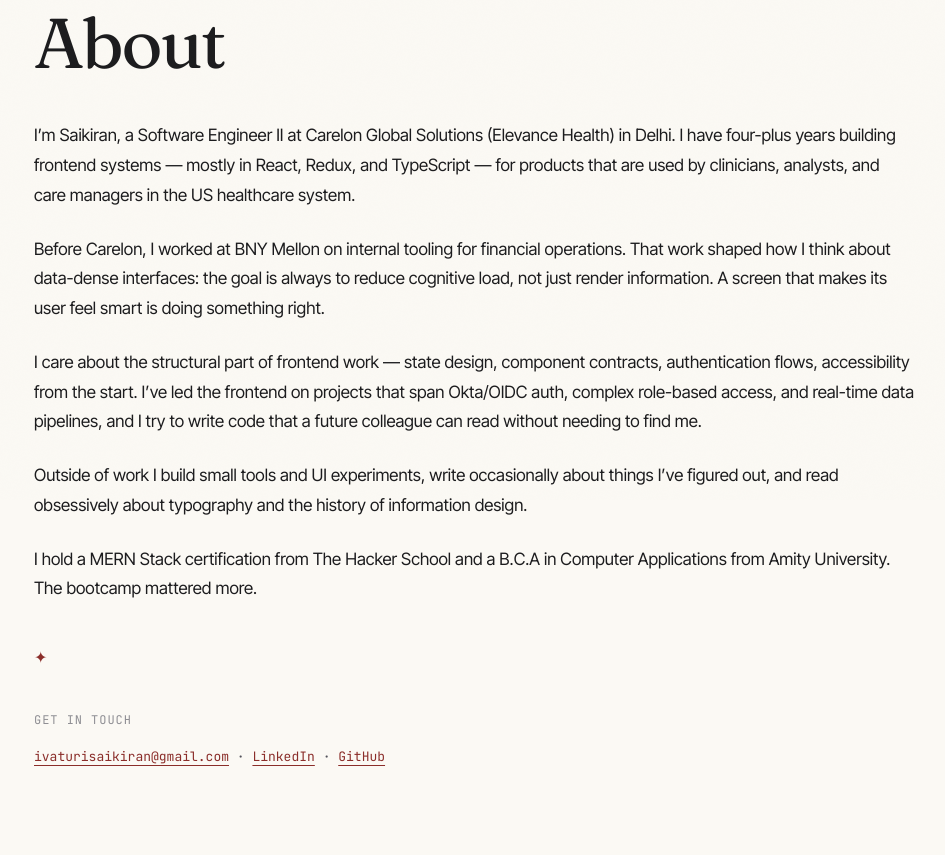
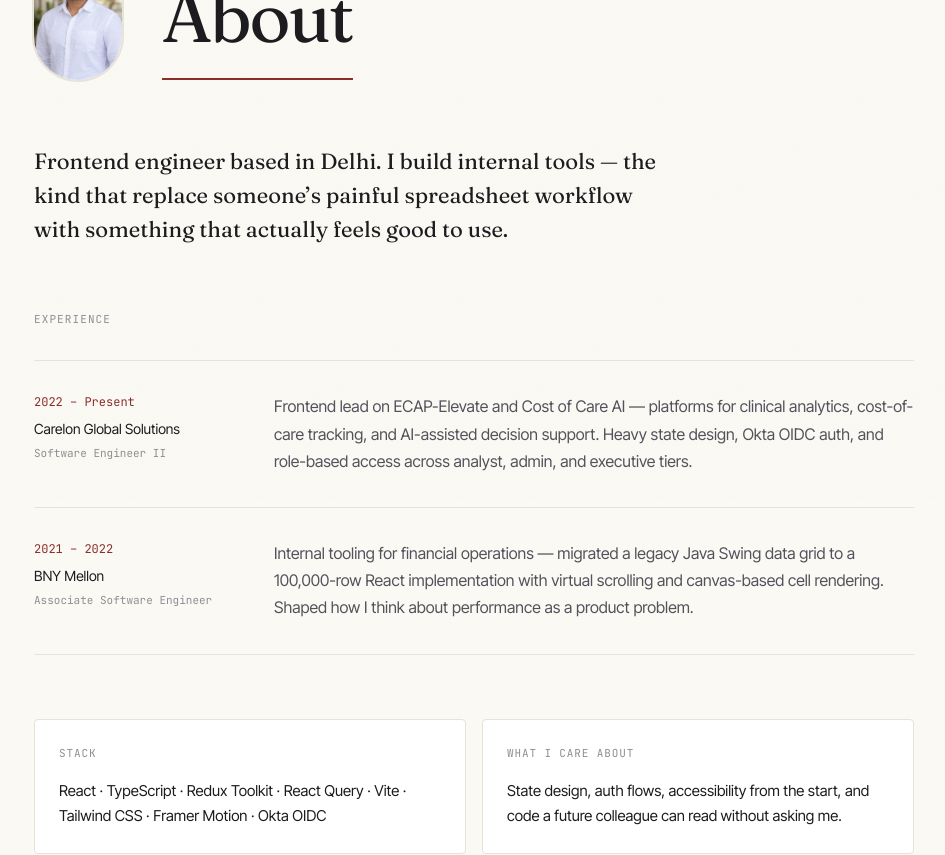
Before and after one commit to SaikiranIvaturi/cv-portfolio, a Next.js app: page /about in a window 1280 px wide. Shown: the part 300-1155 px from the top of the page, without its empty margins (166-1111 px from the left). Built offline with nearby package versions, Linux system fonts and the light colour scheme.

Commit message:
UI changes and Framer Motion

```diff
--- a/app/about/AboutClient.tsx
+++ b/app/about/AboutClient.tsx
@@ -1,110 +1,165 @@
 "use client";
 import Image from "next/image";
 import { motion, useReducedMotion } from "framer-motion";
-import { fadeUp, fadeUpReduced, staggerContainer } from "@/lib/motion";
+import {
+  fadeUp,
+  fadeUpReduced,
+  scaleReveal,
+  staggerContainer,
+} from "@/lib/motion";
 import { PageHeading } from "@/components/PageHeading";
 
 export function AboutClient() {
   const reduced = useReducedMotion();
   const item = reduced ? fadeUpReduced : fadeUp;
+  const scale = reduced ? fadeUpReduced : scaleReveal;
 
   return (
-    <motion.article
+    <div className="pt-24 pb-28 px-6">
+      <motion.div
         variants={staggerContainer}
         initial="hidden"
         animate="visible"
-      className="max-w-[880px] mx-auto pt-14"
+        className="max-w-[880px] mx-auto"
       >
-      <motion.div variants={item} className="mb-8">
+        {/* Header — avatar + heading side by side */}
+        <div className="pt-14 pb-16 flex flex-col sm:flex-row sm:items-end gap-6 sm:gap-10">
+          <motion.div variants={item} className="shrink-0">
             <Image
               src="/images/avatar.jpeg"
               alt="Saikiran Ivaturi"
-          width={80}
-          height={80}
-          className="rounded-full"
+              width={88}
+              height={88}
+              className="rounded-full ring-2 ring-[var(--rule)]"
               priority
             />
           </motion.div>
+          <PageHeading>About</PageHeading>
+        </div>
 
-      <PageHeading className="mb-10">About</PageHeading>
-
-      <div className="prose-content">
-        <motion.p variants={item} className="text-[17px] text-[var(--ink)] leading-[1.75] mb-6">
-          I&rsquo;m Saikiran, a Software Engineer II at Carelon Global
-          Solutions (Elevance Health) in Delhi. I have four-plus years
-          building frontend systems — mostly in React, Redux, and TypeScript —
-          for products that are used by clinicians, analysts, and care
-          managers in the US healthcare system.
+        {/* Intro statement */}
+        <motion.p
+          variants={item}
+          className="font-[family-name:var(--font-fraunces)] text-[22px] text-[var(--ink)] leading-[1.55] max-w-[640px] mb-16"
+        >
+          Frontend engineer based in Delhi. I build internal tools — the kind
+          that replace someone&rsquo;s painful spreadsheet workflow with
+          something that actually feels good to use.
         </motion.p>
 
-        <motion.p variants={item} className="text-[17px] text-[var(--ink)] leading-[1.75] mb-6">
-          Before Carelon, I worked at BNY Mellon on internal tooling for
-          financial operations. That work shaped how I think about data-dense
-          interfaces: the goal is always to reduce cognitive load, not just
-          render information. A screen that makes its user feel smart is doing
-          something right.
-        </motion.p>
+        {/* Experience timeline */}
+        <motion.div variants={item} className="mb-16">
+          <h2 className="font-[family-name:var(--font-jetbrains-mono)] text-[11px] uppercase tracking-[0.1em] text-[var(--ink-subtle)] mb-8">
+            Experience
+          </h2>
+          <div className="border-t border-[var(--rule)]">
+            {/* Carelon */}
+            <div className="py-8 border-b border-[var(--rule)] grid sm:grid-cols-[200px_1fr] gap-4 sm:gap-10">
+              <div>
+                <p className="font-[family-name:var(--font-jetbrains-mono)] text-[12px] text-[var(--accent)] mb-1">
+                  2022 – Present
+                </p>
+                <p className="font-[family-name:var(--font-inter-tight)] text-[14px] text-[var(--ink)]">
+                  Carelon Global Solutions
+                </p>
+                <p className="font-[family-name:var(--font-jetbrains-mono)] text-[11px] text-[var(--ink-subtle)] mt-1">
+                  Software Engineer II
+                </p>
+              </div>
+              <p className="font-[family-name:var(--font-inter-tight)] text-[16px] text-[var(--ink-muted)] leading-[1.7]">
+                Frontend lead on ECAP-Elevate and Cost of Care AI — platforms
+                for clinical analytics, cost-of-care tracking, and AI-assisted
+                decision support. Heavy state design, Okta OIDC auth, and
+                role-based access across analyst, admin, and executive tiers.
+              </p>
+            </div>
+            {/* BNY Mellon */}
+            <div className="py-8 border-b border-[var(--rule)] grid sm:grid-cols-[200px_1fr] gap-4 sm:gap-10">
+              <div>
+                <p className="font-[family-name:var(--font-jetbrains-mono)] text-[12px] text-[var(--accent)] mb-1">
+                  2021 – 2022
+                </p>
+                <p className="font-[family-name:var(--font-inter-tight)] text-[14px] text-[var(--ink)]">
+                  BNY Mellon
+                </p>
+                <p className="font-[family-name:var(--font-jetbrains-mono)] text-[11px] text-[var(--ink-subtle)] mt-1">
+                  Associate Software Engineer
+                </p>
+              </div>
+              <p className="font-[family-name:var(--font-inter-tight)] text-[16px] text-[var(--ink-muted)] leading-[1.7]">
+                Internal tooling for financial operations — migrated a legacy
+                Java Swing data grid to a 100,000-row React implementation with
+                virtual scrolling and canvas-based cell rendering. Shaped how I
+                think about performance as a product problem.
+              </p>
+            </div>
+          </div>
+        </motion.div>
 
-        <motion.p variants={item} className="text-[17px] text-[var(--ink)] leading-[1.75] mb-6">
-          I care about the structural part of frontend work &mdash; state
-          design, component contracts, authentication flows, accessibility
-          from the start. I&rsquo;ve led the frontend on projects that span
-          Okta/OIDC auth, complex role-based access, and real-time data
-          pipelines, and I try to write code that a future colleague can read
-          without needing to find me.
-        </motion.p>
-
-        <motion.p variants={item} className="text-[17px] text-[var(--ink)] leading-[1.75] mb-6">
-          Outside of work I build small tools and UI experiments, write
-          occasionally about things I&rsquo;ve figured out, and read
-          obsessively about typography and the history of information design.
-        </motion.p>
-
-        <motion.p variants={item} className="text-[17px] text-[var(--ink)] leading-[1.75] mb-6">
-          I hold a MERN Stack certification from The Hacker School and a
-          B.C.A in Computer Applications from Amity University. The bootcamp mattered more.
-        </motion.p>
+        {/* Stack + approach cards */}
+        <motion.div
+          variants={scale}
+          className="mb-16 grid sm:grid-cols-2 gap-4"
+        >
+          <div className="p-6 bg-[var(--surface)] border border-[var(--rule)] rounded-sm">
+            <h3 className="font-[family-name:var(--font-jetbrains-mono)] text-[11px] uppercase tracking-[0.08em] text-[var(--ink-subtle)] mb-4">
+              Stack
+            </h3>
+            <p className="font-[family-name:var(--font-inter-tight)] text-[15px] text-[var(--ink)] leading-[1.7]">
+              React · TypeScript · Redux Toolkit · React Query · Vite · Tailwind
+              CSS · Framer Motion · Okta OIDC
+            </p>
           </div>
+          <div className="p-6 bg-[var(--surface)] border border-[var(--rule)] rounded-sm">
+            <h3 className="font-[family-name:var(--font-jetbrains-mono)] text-[11px] uppercase tracking-[0.08em] text-[var(--ink-subtle)] mb-4">
+              What I care about
+            </h3>
+            <p className="font-[family-name:var(--font-inter-tight)] text-[15px] text-[var(--ink)] leading-[1.7]">
+              State design, auth flows, accessibility from the start, and code a
+              future colleague can read without asking me.
+            </p>
+          </div>
+        </motion.div>
 
         <motion.span
           variants={item}
-        className="block text-[var(--accent)] text-[16px] my-10"
+          className="block text-[var(--accent)] text-[16px] mb-14"
           aria-hidden="true"
         >
           ✦
         </motion.span>
 
+        {/* Contact */}
         <motion.section variants={item} aria-label="Contact">
-        <h2 className="font-[family-name:var(--font-jetbrains-mono)] text-[12px] uppercase tracking-[0.08em] text-[var(--ink-subtle)] mb-4">
+          <h2 className="font-[family-name:var(--font-jetbrains-mono)] text-[11px] uppercase tracking-[0.1em] text-[var(--ink-subtle)] mb-5">
             Get in touch
           </h2>
-        <p className="font-[family-name:var(--font-jetbrains-mono)] text-[13px] text-[var(--ink-muted)]">
+          <div className="flex flex-wrap gap-x-5 gap-y-2">
             <a
               href="mailto:ivaturisaikiran@gmail.com"
-            className="text-[var(--accent)] no-underline hover:underline"
+              className="font-[family-name:var(--font-jetbrains-mono)] text-[13px] text-[var(--accent)] no-underline hover:underline"
             >
               ivaturisaikiran@gmail.com
             </a>
-          &nbsp;&middot;&nbsp;
             <a
               href="https://www.linkedin.com/in/saikiran-ivaturi/"
               target="_blank"
               rel="noopener noreferrer"
-            className="text-[var(--ink-muted)] no-underline hover:text-[var(--accent)]"
+              className="font-[family-name:var(--font-jetbrains-mono)] text-[13px] text-[var(--ink-muted)] no-underline hover:text-[var(--accent)] transition-colors"
             >
               LinkedIn
             </a>
-          &nbsp;&middot;&nbsp;
             <a
               href="https://github.com/SaikiranIvaturi"
               target="_blank"
               rel="noopener noreferrer"
-            className="text-[var(--ink-muted)] no-underline hover:text-[var(--accent)]"
+              className="font-[family-name:var(--font-jetbrains-mono)] text-[13px] text-[var(--ink-muted)] no-underline hover:text-[var(--accent)] transition-colors"
             >
               GitHub
             </a>
-        </p>
+          </div>
         </motion.section>
-    </motion.article>
+      </motion.div>
+    </div>
   );
 }
--- a/app/cv/CVClient.tsx
+++ b/app/cv/CVClient.tsx
@@ -120,7 +120,7 @@
               Summary
             </h2>
             <p className="font-[family-name:var(--font-inter-tight)] text-[16px] text-[var(--ink)] leading-[1.7]">
-              Frontend engineer with 4+ years building production systems in
+              Frontend engineer with 5+ years building production systems in
               React, Redux, and TypeScript. Currently at Carelon Global
               Solutions (Elevance Health), leading frontend development on
               healthcare AI and data tooling. Strong on component architecture,
--- a/app/cv/page.tsx
+++ b/app/cv/page.tsx
@@ -5,7 +5,7 @@
 export const metadata: Metadata = buildMetadata({
   title: "CV",
   description:
-    "Curriculum vitae of Saikiran — Software Engineer II with 4+ years of React, Redux, and TypeScript experience.",
+    "Curriculum vitae of Saikiran — Software Engineer II with 5+ years of React, Redux, and TypeScript experience.",
   path: "/cv",
 });
 
--- a/app/work/[slug]/WorkDetailClient.tsx
+++ b/app/work/[slug]/WorkDetailClient.tsx
@@ -3,7 +3,13 @@
 import { motion, useReducedMotion } from "framer-motion";
 import { Reveal } from "@/components/Reveal";
 import { PageHeading } from "@/components/PageHeading";
-import { fadeUp, fadeUpReduced, staggerContainer } from "@/lib/motion";
+import {
+  fadeUp,
+  fadeUpReduced,
+  fadeSlideLeft,
+  scaleReveal,
+  staggerContainer,
+} from "@/lib/motion";
 import type { WorkPost } from "@/lib/content";
 
 interface Props {
@@ -15,83 +21,166 @@
 
 export function WorkDetailClient({ post, prev, next, children }: Props) {
   const reduced = useReducedMotion();
-  const itemVariant = reduced ? fadeUpReduced : fadeUp;
+  const item = reduced ? fadeUpReduced : fadeUp;
+  const slideLeft = reduced ? fadeUpReduced : fadeSlideLeft;
+  const scale = reduced ? fadeUpReduced : scaleReveal;
+
+  const stackTags = post.frontmatter.stack
+    .split("·")
+    .map((s) => s.trim())
+    .filter(Boolean);
 
   return (
-    <div className="pt-24 pb-20 px-6">
-      <div className="max-w-[880px] mx-auto pt-14">
+    <div className="pt-24 pb-28 px-6">
+      <div className="max-w-[880px] mx-auto">
         <motion.div
           variants={staggerContainer}
           initial="hidden"
           animate="visible"
+          className="pt-14"
         >
-          <motion.nav variants={itemVariant} aria-label="Breadcrumb" className="mb-8">
+          {/* Breadcrumb */}
+          <motion.nav
+            variants={slideLeft}
+            aria-label="Breadcrumb"
+            className="mb-12 flex items-center gap-2"
+          >
             <Link
               href="/work"
-              className="font-[family-name:var(--font-jetbrains-mono)] text-[12px] text-[var(--ink-muted)] no-underline hover:text-[var(--accent)]"
+              className="font-[family-name:var(--font-jetbrains-mono)] text-[12px] text-[var(--ink-subtle)] no-underline hover:text-[var(--accent)] transition-colors"
             >
-              Work /
+              Work
             </Link>
+            <span
+              className="text-[var(--ink-subtle)] mx-1 text-[12px]"
+              aria-hidden="true"
+            >
+              /
+            </span>
+            <span className="font-[family-name:var(--font-jetbrains-mono)] text-[12px] text-[var(--ink-muted)] truncate">
+              {post.frontmatter.title}
+            </span>
           </motion.nav>
 
-          <PageHeading className="mb-4">{post.frontmatter.title}</PageHeading>
+          {/* Title */}
+          <PageHeading className="mb-10">{post.frontmatter.title}</PageHeading>
 
-          <motion.p
-            variants={itemVariant}
-            className="font-[family-name:var(--font-jetbrains-mono)] text-[12px] text-[var(--ink-muted)] mb-6 leading-relaxed"
+          {/* Role + timeframe */}
+          <motion.div
+            variants={item}
+            className="flex flex-wrap items-center gap-x-5 gap-y-2 mb-5"
           >
-            {post.frontmatter.role} &nbsp;|&nbsp; {post.frontmatter.timeframe} &nbsp;|&nbsp; {post.frontmatter.stack}
-          </motion.p>
+            <span className="font-[family-name:var(--font-inter-tight)] text-[15px] text-[var(--ink)]">
+              {post.frontmatter.role}
+            </span>
+            <span className="text-[var(--ink-subtle)]" aria-hidden="true">
+              —
+            </span>
+            <span className="font-[family-name:var(--font-jetbrains-mono)] text-[13px] text-[var(--ink-muted)]">
+              {post.frontmatter.timeframe}
+            </span>
+          </motion.div>
 
-          <motion.p
-            variants={itemVariant}
-            className="font-[family-name:var(--font-inter-tight)] text-[20px] italic text-[var(--ink-muted)] leading-relaxed mb-10 border-b border-[var(--rule)] pb-10"
+          {/* Stack pills */}
+          <motion.div variants={item} className="flex flex-wrap gap-2 mb-12">
+            {stackTags.map((tag) => (
+              <span
+                key={tag}
+                className="font-[family-name:var(--font-jetbrains-mono)] text-[11px] uppercase tracking-[0.05em] text-[var(--ink-subtle)] border border-[var(--rule)] px-3 py-1 rounded-full"
+              >
+                {tag}
+              </span>
+            ))}
+          </motion.div>
+
+          {/* Lede as blockquote */}
+          <motion.blockquote
+            variants={item}
+            className="pl-5 border-l-2 border-[var(--accent)] font-[family-name:var(--font-fraunces)] text-[21px] italic text-[var(--ink-muted)] leading-[1.5] mb-14 max-w-[680px]"
           >
             {post.frontmatter.lede}
-          </motion.p>
+          </motion.blockquote>
 
-          {post.frontmatter.outcomes && post.frontmatter.outcomes.length > 0 && (
+          {/* Outcomes */}
+          {post.frontmatter.outcomes &&
+            post.frontmatter.outcomes.length > 0 && (
               <motion.aside
-              variants={itemVariant}
+                variants={scale}
                 aria-label="Project outcomes"
-              className="mb-10 p-5 bg-[var(--surface)] border border-[var(--rule)] rounded-sm"
+                className="mb-14"
               >
-              <h2 className="font-[family-name:var(--font-jetbrains-mono)] text-[11px] uppercase tracking-[0.08em] text-[var(--ink-subtle)] mb-4">
+                <h2 className="font-[family-name:var(--font-jetbrains-mono)] text-[11px] uppercase tracking-[0.1em] text-[var(--ink-subtle)] mb-5">
                   Outcomes
                 </h2>
-              <ul className="list-none m-0 p-0 space-y-2">
+                <div className="grid sm:grid-cols-2 gap-3">
                   {post.frontmatter.outcomes.map((outcome, i) => (
-                  <li key={i} className="font-[family-name:var(--font-inter-tight)] text-[15px] text-[var(--ink)] leading-snug flex items-start gap-2">
-                    <span className="text-[var(--accent)] mt-0.5 shrink-0">&rsaquo;</span>
+                    <div
+                      key={i}
+                      className="flex items-start gap-3 p-4 bg-[var(--surface)] border border-[var(--rule)] rounded-sm"
+                    >
+                      <span className="font-[family-name:var(--font-jetbrains-mono)] text-[var(--accent)] text-[11px] mt-0.5 shrink-0 tabular-nums">
+                        {String(i + 1).padStart(2, "0")}
+                      </span>
+                      <span className="font-[family-name:var(--font-inter-tight)] text-[14px] text-[var(--ink)] leading-snug">
                         {outcome}
-                  </li>
+                      </span>
+                    </div>
                   ))}
-              </ul>
+                </div>
               </motion.aside>
             )}
+
+          <motion.div variants={item} className="h-px bg-[var(--rule)] mb-14" />
         </motion.div>
 
+        {/* Body content */}
         <Reveal>
-          <article className="mdx-content">
-            {children}
-          </article>
+          <article className="mdx-content">{children}</article>
         </Reveal>
 
+        {/* Prev / Next */}
         {(prev || next) && (
           <Reveal>
-            <nav aria-label="Project navigation" className="mt-16 pt-8 border-t border-[var(--rule)] flex justify-between gap-4">
+            <nav
+              aria-label="Project navigation"
+              className="mt-20 pt-8 border-t border-[var(--rule)] grid grid-cols-2 gap-8"
+            >
               {prev ? (
-                <Link href={`/work/${prev.slug}`} className="group flex flex-col no-underline">
-                  <span className="font-[family-name:var(--font-jetbrains-mono)] text-[11px] uppercase tracking-[0.06em] text-[var(--ink-subtle)] mb-1">&larr; Previous</span>
-                  <span className="font-[family-name:var(--font-fraunces)] text-[18px] text-[var(--ink)] group-hover:text-[var(--accent)] transition-colors">{prev.frontmatter.title}</span>
+                <Link
+                  href={`/work/${prev.slug}`}
+                  className="group flex flex-col gap-1.5 no-underline"
+                >
+                  <span className="font-[family-name:var(--font-jetbrains-mono)] text-[11px] uppercase tracking-[0.08em] text-[var(--ink-subtle)] group-hover:text-[var(--accent)] transition-colors">
+                    &larr; Prev
+                  </span>
+                  <span className="font-[family-name:var(--font-fraunces)] text-[21px] text-[var(--ink)] group-hover:text-[var(--accent)] transition-colors leading-snug">
+                    {prev.frontmatter.title}
+                  </span>
+                  <span className="font-[family-name:var(--font-jetbrains-mono)] text-[12px] text-[var(--ink-subtle)]">
+                    {prev.frontmatter.timeframe}
+                  </span>
                 </Link>
-              ) : <div />}
+              ) : (
+                <div />
+              )}
               {next ? (
-                <Link href={`/work/${next.slug}`} className="group flex flex-col text-right no-underline">
-                  <span className="font-[family-name:var(--font-jetbrains-mono)] text-[11px] uppercase tracking-[0.06em] text-[var(--ink-subtle)] mb-1">Next &rarr;</span>
-                  <span className="font-[family-name:var(--font-fraunces)] text-[18px] text-[var(--ink)] group-hover:text-[var(--accent)] transition-colors">{next.frontmatter.title}</span>
+                <Link
+                  href={`/work/${next.slug}`}
+                  className="group flex flex-col gap-1.5 text-right no-underline ml-auto"
+                >
+                  <span className="font-[family-name:var(--font-jetbrains-mono)] text-[11px] uppercase tracking-[0.08em] text-[var(--ink-subtle)] group-hover:text-[var(--accent)] transition-colors">
+                    Next &rarr;
+                  </span>
+                  <span className="font-[family-name:var(--font-fraunces)] text-[21px] text-[var(--ink)] group-hover:text-[var(--accent)] transition-colors leading-snug">
+                    {next.frontmatter.title}
+                  </span>
+                  <span className="font-[family-name:var(--font-jetbrains-mono)] text-[12px] text-[var(--ink-subtle)]">
+                    {next.frontmatter.timeframe}
+                  </span>
                 </Link>
-              ) : <div />}
+              ) : (
+                <div />
+              )}
             </nav>
           </Reveal>
         )}
--- a/components/PageHeading.tsx
+++ b/components/PageHeading.tsx
@@ -1,26 +1,38 @@
 "use client";
 import { motion, useReducedMotion } from "framer-motion";
-import { headingReveal, headingRevealReduced } from "@/lib/motion";
+import {
+  headingReveal,
+  headingRevealReduced,
+  lineReveal,
+  lineRevealReduced,
+} from "@/lib/motion";
 
 interface Props {
   children: React.ReactNode;
   className?: string;
 }
 
-// Passthrough wrapper — receives stagger trigger from parent, clips the h1 reveal
 const passthrough = { hidden: {}, visible: {} };
 
 export function PageHeading({ children, className = "" }: Props) {
   const reduced = useReducedMotion();
   return (
-    <motion.div variants={passthrough} className="overflow-hidden">
+    <div className={className}>
+      <motion.div variants={passthrough} className="overflow-hidden pb-1">
         <motion.h1
           variants={reduced ? headingRevealReduced : headingReveal}
-        className={`font-[family-name:var(--font-fraunces)] font-normal tracking-[-0.03em] text-[var(--ink)] leading-[1.1] ${className}`}
+          className="font-[family-name:var(--font-fraunces)] font-normal tracking-[-0.03em] text-[var(--ink)] leading-[1.05]"
           style={{ fontSize: "clamp(2.5rem, 5.5vw, 5rem)" }}
         >
           {children}
         </motion.h1>
       </motion.div>
+      <motion.span
+        variants={reduced ? lineRevealReduced : lineReveal}
+        className="block h-[2px] bg-[var(--accent)] mt-5"
+        style={{ transformOrigin: "left center" }}
+        aria-hidden="true"
+      />
+    </div>
   );
 }
--- a/content/writing/minimal-component-library.mdx
+++ b/content/writing/minimal-component-library.mdx
@@ -1,7 +1,7 @@
 ---
 title: "Notes on Building a Minimal UI Component Library for React"
 description: "What I learned from building Fieldwork UI — a personal component library with no dependencies beyond React and Tailwind."
-date: "2023-11-08"
+date: "2025-11-08"
 tags: ["react", "components", "design-systems", "typescript"]
 ---
 
--- a/content/writing/okta-auth-code-flow.mdx
+++ b/content/writing/okta-auth-code-flow.mdx
@@ -1,7 +1,7 @@
 ---
 title: "Understanding Okta's Authorization Code Flow with a Backend Proxy"
 description: "A practical walkthrough of implementing OIDC authentication with Okta, using a backend proxy to keep tokens off the client."
-date: "2024-03-15"
+date: "2026-03-15"
 tags: ["auth", "okta", "react", "security"]
 ---
 
--- a/lib/motion.ts
+++ b/lib/motion.ts
@@ -116,3 +116,38 @@
   hidden: { opacity: 0 },
   visible: { opacity: 1, transition: { duration: 0.2, ease: "linear" } },
 };
+
+// Line draws in from left — decorative rule beneath headings
+export const lineReveal: Variants = {
+  hidden: { scaleX: 0 },
+  visible: {
+    scaleX: 1,
+    transition: { duration: 0.75, ease: easings.reveal, delay: 0.25 },
+  },
+};
+
+export const lineRevealReduced: Variants = {
+  hidden: { opacity: 0 },
+  visible: { opacity: 1, transition: { duration: 0.2, ease: "linear" } },
+};
+
+// Slide from left — breadcrumbs, metadata
+export const fadeSlideLeft: Variants = {
+  hidden: { opacity: 0, x: -10 },
+  visible: {
+    opacity: 1,
+    x: 0,
+    transition: { duration: 0.5, ease: easings.reveal },
+  },
+};
+
+// Scale reveal — cards, outcome grids
+export const scaleReveal: Variants = {
+  hidden: { opacity: 0, scale: 0.97, y: 6 },
+  visible: {
+    opacity: 1,
+    scale: 1,
+    y: 0,
+    transition: { duration: 0.55, ease: easings.reveal },
+  },
+};
```
Also changed, not shown: app/HomepageClient.tsx (+39 -58 lines), app/work/WorkListClient.tsx (+25 -22 lines), app/writing/WritingListClient.tsx (+18 -14 lines), app/writing/[slug]/WritingDetailClient.tsx (+73 -26 lines). Lines whose indentation alone changed are shown as unchanged.
